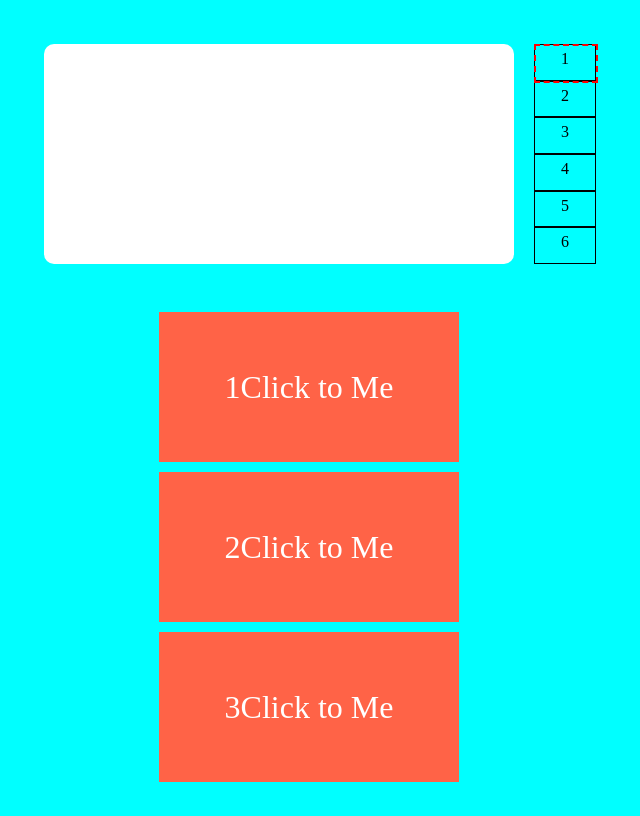
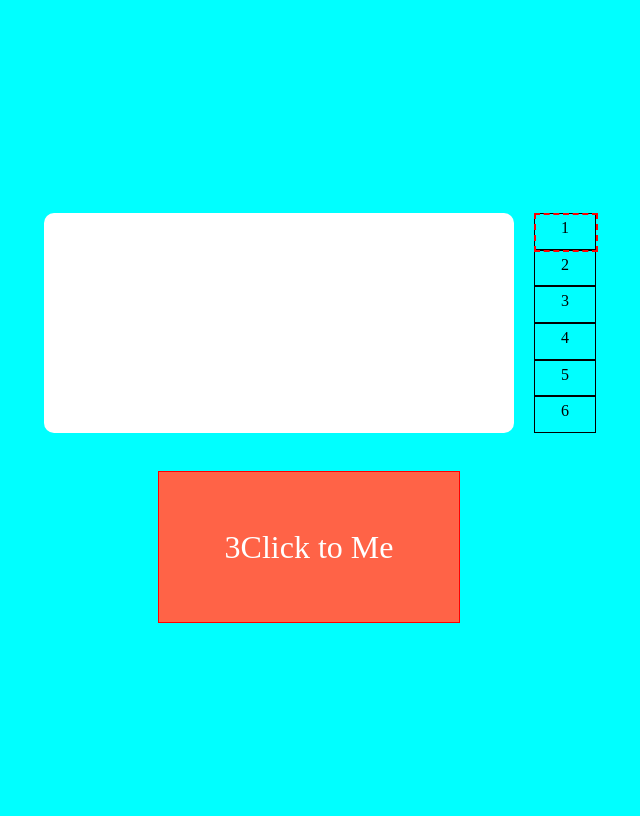
Before and after one commit to susha12/jsButton.io, a plain HTML site: page index.html in a window 1280 px wide. Shown: the whole page, without its empty margins (331-971 px from the left). Drawn offline with Linux system fonts and the light colour scheme.

Commit message:
Update style.css

```diff
--- a/style.css
+++ b/style.css
@@ -8,7 +8,7 @@
 }
 .container {
     width: 600px;
-    height: 350px;
+    height: 420px;
     display: flex;
     justify-content: center;
     align-items: center;
@@ -65,8 +65,14 @@
       padding-top: 5px;
       border: 1px solid black;
   }
-  span,
-  .btn {
+  .box_button{
+      width: 300px;
+      height: 150px;
+      border: 1px solid red;
+      position: relative;
+      margin: 0 auto;
+  }
+  .span {
     width: 300px;
     height: 150px;
     background: tomato;
@@ -76,5 +82,13 @@
     justify-content: center;
     align-items: center;
     cursor: pointer;
-    margin: 10px auto;
+    position: absolute;
+    left: 0px;
+    top: 0px;
   }
+  .span.one{
+      display: flex;
+  }
+  .span.two{
+    display: none;
+}
```
